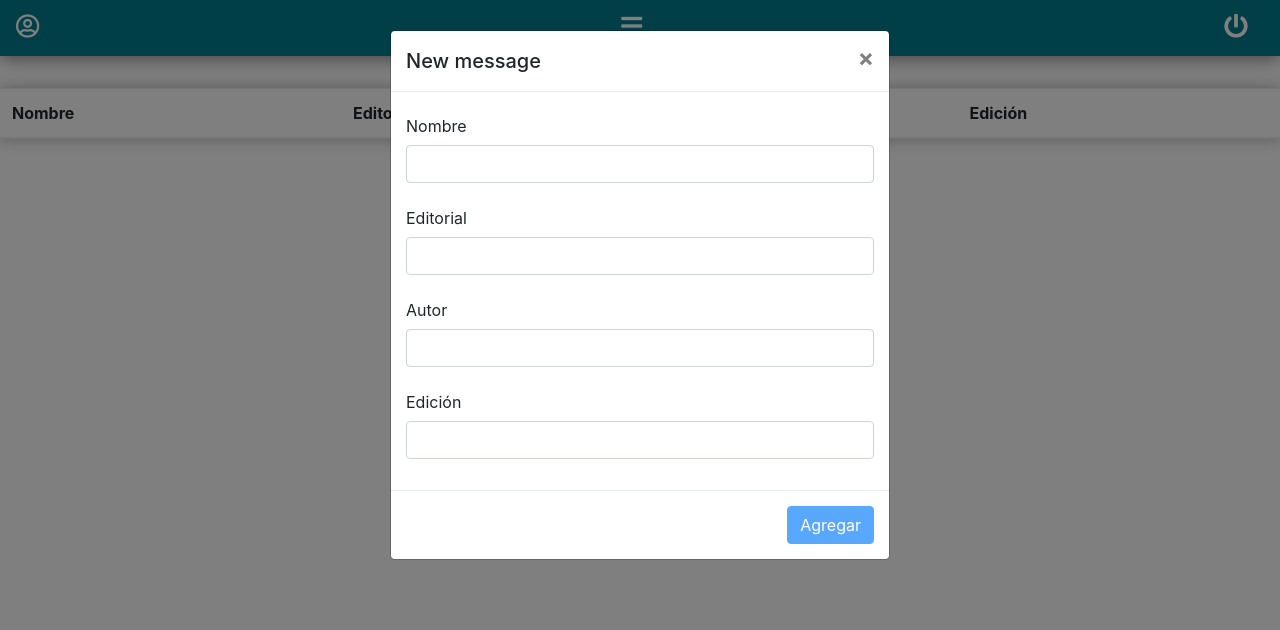
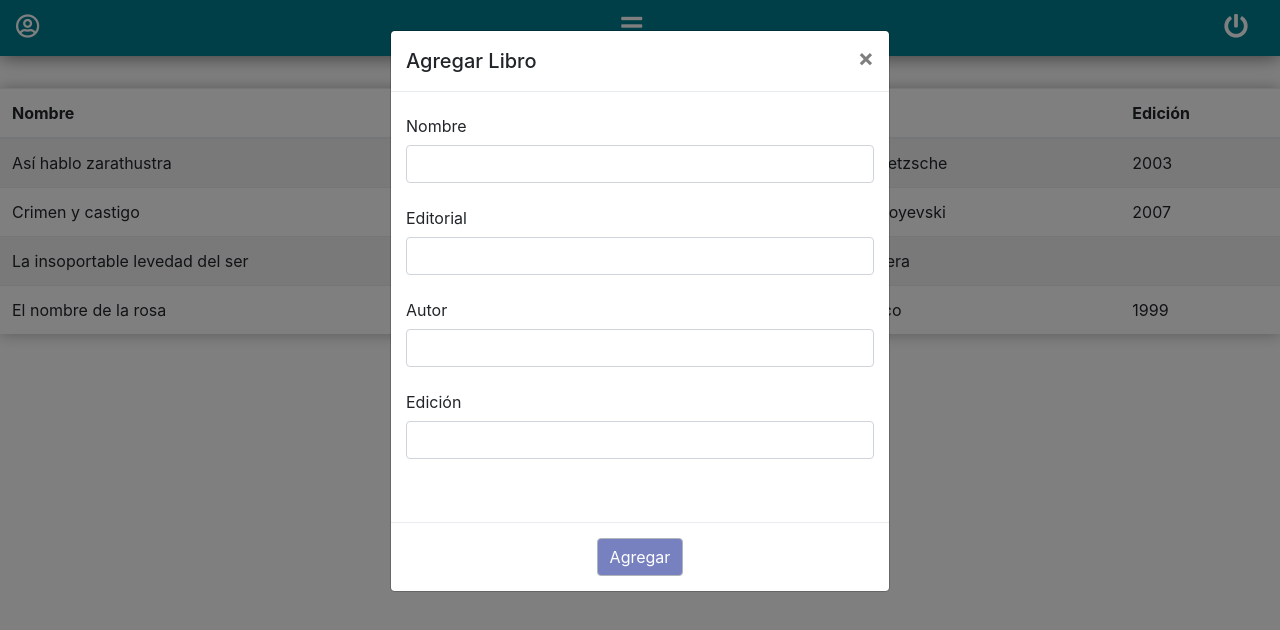
Before and after one commit to ramirogavagnin/bookStore, a website: page index.html in a window 1280 px wide. Both pictures are taken after a click on the button "Agregar". Drawn offline with nearby package versions, Linux system fonts and the light colour scheme.

Commit message:
add book list end

```diff
--- a/index.html
+++ b/index.html
@@ -12,7 +12,7 @@
     <script src="https://maxcdn.bootstrapcdn.com/bootstrap/4.0.0-beta.2/js/bootstrap.min.js" integrity="sha384-alpBpkh1PFOepccYVYDB4do5UnbKysX5WZXm3XxPqe5iKTfUKjNkCk9SaVuEZflJ" crossorigin="anonymous"></script>
     <link rel="stylesheet" href="https://use.fontawesome.com/releases/v5.7.1/css/all.css" integrity="sha384-fnmOCqbTlWIlj8LyTjo7mOUStjsKC4pOpQbqyi7RrhN7udi9RwhKkMHpvLbHG9Sr" crossorigin="anonymous">
 </head>
-<body>
+<body id="body">
 
     <nav id="nav-bar" class="navbar navbar-light bg-light">
         <span class="navbar-brand mb-0 h1"> <i class="far fa-user-circle"></i></span>
@@ -38,8 +38,8 @@
                 <i class="fas fa-plus"></i>
           </div>
 
-          <div id="add-button-modal"class="container">
-         <button type="button" class="btn btn-primary add-button" data-toggle="modal" data-target="#exampleModal" data-whatever="@mdo">Agregar</button>
+          <div id="add-button-modal-container"class="container">
+         <button type="button" id="modal-button" class="btn btn-primary add-button" data-toggle="modal" data-target="#exampleModal" data-whatever="@mdo">Agregar</button>
             </div>
 
 
@@ -47,7 +47,7 @@
             <div class="modal-dialog" role="document">
               <div class="modal-content">
                 <div class="modal-header">
-                  <h5 class="modal-title" id="exampleModalLabel">New message</h5>
+                  <h5 class="modal-title" id="exampleModalLabel">Agregar Libro</h5>
                   <button type="button" class="close" data-dismiss="modal" aria-label="Close">
                     <span aria-hidden="true">&times;</span>
                   </button>
@@ -73,8 +73,8 @@
                   </form>
                 </div>
                 <div class="modal-footer">
+                        <button type="button" id="addBookButton" class="btn btn-secondary" data-dismiss="modal">Agregar</button>
 
-                  <button type="button" class="btn btn-primary" id="addBookButton">Agregar</button>
                 </div>
               </div>
             </div>
--- a/js/index.js
+++ b/js/index.js
@@ -5,35 +5,46 @@ console.log('bookStore')
 var LS_KEY = 'booksList'
 
 // Carga incial de la app
+
+var preCarga = [
+    {nombre: "Así hablo zarathustra", editorial: "Planeta agostini", autor: "Friedrich nietzsche", edicion: "2003"},
+ {nombre: "Crimen y castigo", editorial: "Libertador", autor: "Fiódor dostoyevski", edicion: "2007"},
+{nombre: "La insoportable levedad del ser", editorial: "Narrativa actual", autor: "Milan kundera"},
+ {nombre: "El nombre de la rosa", editorial: "Paidos", autor: "Umberto eco", edicion: "1999"}
+]
+
+setLocalList(LS_KEY, preCarga)
+
 var localListBook = getLocalList(LS_KEY)
 
 var mainListNode = document.getElementById('mainList')
 
 var newListBook = []
 
-var localListBook
+var localBook
 
 var newBook
 
+var modalNode = document.getElementById('exampleModal')
+
+var bodyNode = document.getElementById('body')
+
 for (var i = 0; i < localListBook.length; i++) {
-    localListBook = localListBook[i]
-  newBook = new Book(
-    localListBook.nombre,
-    localListBook.editorial,
-    localListBook.autor,
-    localListBook.edicion
+    localBook = localListBook[i]
+    newBook = new Book(
+    localBook.nombre,
+    localBook.editorial,
+    localBook.autor,
+    localBook.edicion
   )
   newListBook.push(newBook)
 
-  console.log('1' + newListBook)
-
   var trNode = createBookNode(newBook)
 
-  console.log('2' + trNode)
 
   mainListNode.appendChild(trNode)
 
-  console.log('3' + mainListNode)
+
 }
 
 // Levantar nombre y validarlo
@@ -160,10 +171,10 @@ function addBook () {
 
 
   newListBook.push(newBook)
- console.log('4' + newBook)
+
   var trNode = createBookNode(newBook)
 
-  console.log('5' + trNode)
+
 
   mainListNode.appendChild(trNode)
 
@@ -181,92 +192,16 @@ function addBook () {
   edicionInputNode.classList.remove('is-valid')
 
 
-  addBookButtonNode.disabled = true
-  console.log(newListBook)
+
+  addBookButtonNode.disabled = false
+
+
 }
 
 
 
-
-
-// Levanto el nodo de búsqueda
-
-/* var searchInputNode = document.getElementById('searchText')
-
-var searchInputButton = document.getElementById('searchStudentButton')
-
-searchInputButton.onclick = searchStudentByNameOrLastName
-
-
-var searchListNode = document.getElementById('searchList')
-
-
-
-function searchStudentByNameOrLastName(event) {
-
-
-    var index = searchStudentIndexByText(searchInputNode.value, newStudentsList)
-
-    searchListNode.innerHTML = ''
-
-    if (index !== -1) {
-        var student = newStudentsList[index]
-
-        var liNode = createStudentNode(student)
-
-        searchListNode.appendChild(liNode)
-    }
-
-
-} */
-
-
-
-
-
- // Función desafío 04 que busca por coincidencia exacta
-
- /* function searchStudentIndexByText (nameOrLastName, studentsList) {
-	var index = -1
-	for (var i = 0; i < studentsList.length; i++) {
-	  var student = studentsList[i]
-	  if (
-      includesText (nameOrLastName, student.firstName) ||
-      includesText (nameOrLastName, student.lastName)
-	  ) {
-		index = i
-		break
-	  }
-	}
-	return index
-  } */
-
-
-
-
- // Función desafío 06 Busca por concidencia por nombre o apellido
-
- /* function includesText (text, baseText) {
-    // Valido que ambos parámetros sean string
-    if (typeof text === 'string' && typeof baseText === 'string') {
-      // Verifico si el primer parámetro se encuentra dentro del segundo
-      var textUpperCase = text.toUpperCase()
-      var baseTextUpperCase = baseText.toUpperCase()
-      if (baseTextUpperCase.indexOf(textUpperCase) !== -1) {
-        return true
-      } else {
-        return false
-      }
-    } else {
-      return false
-    }
-  } */
-
-
-// Funcion desafío clase 08
-
 /**
- * Función que devuelve nodos td
+ * Función que devuelve nodos tr
  * @param { Student } newStudent
  * @returns Node
  */
@@ -285,12 +220,12 @@ function createBookNode(newBook) {
     '</td><td>' +
     newBook.autor +
     '</td><td>' + newBook.edicion + '</td>') + '</tr>'
-console.log(trNode)
+
   // Devuelvo solo el nodo con todos sus datos
+
   return trNode
 }
 
-// Función desafío clase 05
 
 // Función constructora
 
@@ -329,9 +264,6 @@ function Book(nombre, editorial, autor, edicion) {
 
 
 
-
-// ===== Función desafío clase 07 ======
-
 // Función que busca en el localStorage a partir de una key que se le pasa como parámetro
 // Se verifica que la key sea del tipo string, y si existe nos devuelve la lista parseada
 // sino nos devuelve un array vacío.
@@ -362,5 +294,6 @@ function setLocalList(key, list) {
     var strList = JSON.stringify(list)
     // Guardo en el localStorage pisando la key
     localStorage.setItem(key, strList)
+
   }
 }
--- a/scss/buttons.scss
+++ b/scss/buttons.scss
@@ -1,6 +1,12 @@
-#add-button-modal {
+#add-button-modal-container {
     display: flex;
     justify-content: center;
+    margin-top: 2rem;
+}
+
+.modal-footer{
+    display: flex;
+    justify-content: center !important;
     margin-top: 2rem;
 }
 
@@ -8,3 +14,11 @@
     overflow: hidden;
     box-shadow: 0 0 15px rgba(0, 0, 0, 0.6);
 }
+
+#addBookButton {
+    background-color: $button-color !important;
+}
+
+#modal-button {
+    background-color: $button-color !important;
+}
--- a/scss/var.scss
+++ b/scss/var.scss
@@ -1,3 +1,3 @@
 $primary-color: #007c91;
-$button-color: #3949ab;
+$button-color: #303f9f;
 $plas-icon-color:#b3e5fc;
```
Also changed, not shown: css/style.css.
